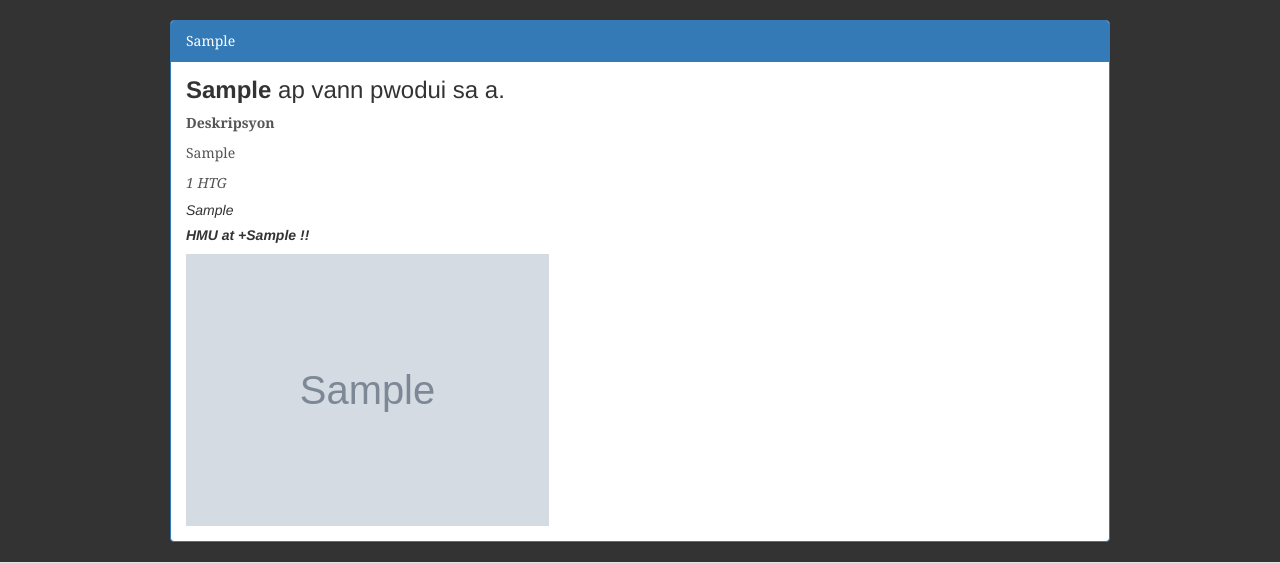
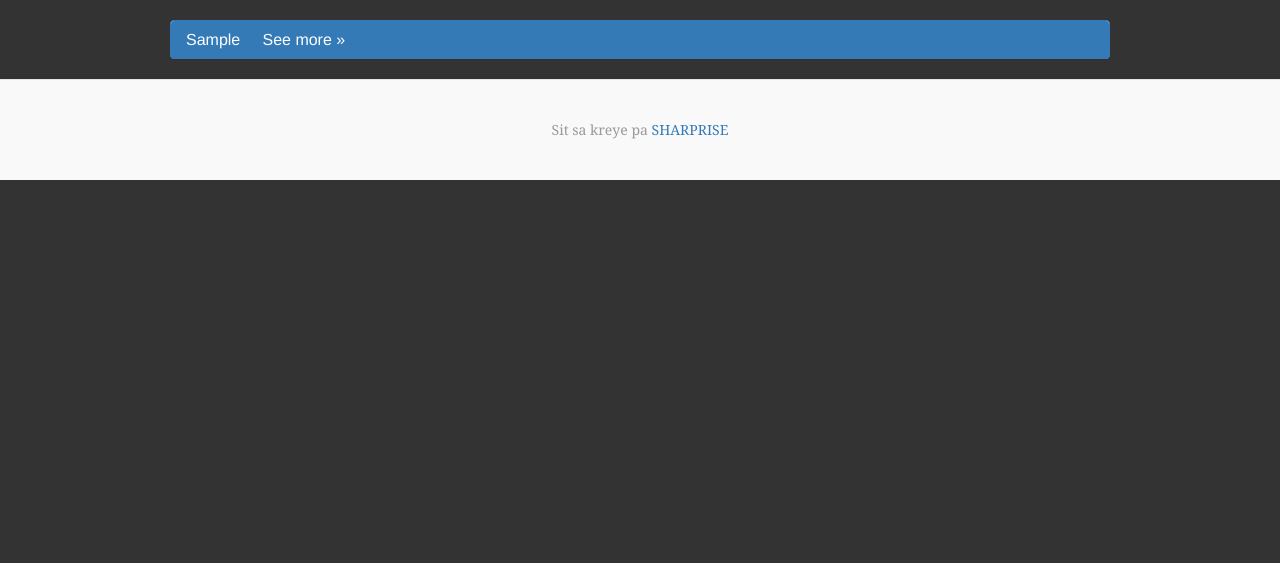
Before and after one commit to AlexandreSeb97/AnGroDeto, a Django app: template market_blog/templates/atik_blog.html in a window 1280 px wide. Shown: the part 49-612 px from the top of the page. Run offline with Django 3.2, Linux system fonts and the light colour scheme; the template is opened without the code that fills it: values that come from a table or form of the project are taken from there, others are empty; tables that the repository leaves empty hold one stand-in row (values such as "Sample post"); grey boxes marked "Sample" are stand-in pictures; parts of the project's set-up code (start-up, migrations or seed data) failed here and were passed over; some libraries are stand-ins or nearby versions.

Commit message:
make it better

```diff
--- a/market_blog/templates/atik_blog.html
+++ b/market_blog/templates/atik_blog.html
@@ -4,8 +4,14 @@
 
 
 {% for atik in atiks %}
+<div class="panel-group" id="accordion">
  <div class="panel panel-primary">
-    <div class="panel-heading">{{ atik.non_pwodui }}</div>
+    <div class="panel-heading">
+     <h4 class="panel-title">
+         <a data-toggle="collapse" data-parent="#accordion" href="#collapse{{ forloop.counter }}">{{ atik.non_pwodui }} &nbsp &nbsp See more &raquo</a>
+     </h4>
+        </div>
+     <div id="collapse{{ forloop.counter }}" class="panel-collapse collapse">
     <div class="panel-body">
         <h3><b>{{ atik.seller }}</b> ap vann pwodui sa a.</h3>
         <p><b>Deskripsyon</b></p>
@@ -14,8 +20,11 @@
         <h5><i> {{ atik.specs }}</i></h5>
         <h5><b><i> HMU at +{{ atik.kontak }} !!</i></b></h5>
         <img src="{{ MEDIA_URL }}{{ atik.foto_atik }}"  width=40% height=40% />
+        <p>{{ forloop.counter }}</p>
     </div>
+     </div>
  </div>
+    </div>
  {% endfor %}
 
 {% endblock %}
--- a/market_blog/views.py
+++ b/market_blog/views.py
@@ -57,6 +57,7 @@ def autolink_blog(request):
             'title': 'Machin ki pou vann nan AutoLink',
             'year': datetime.now().year,
             'date': datetime.now().date(),
+            'a': 1,
         })
     )
 
```
